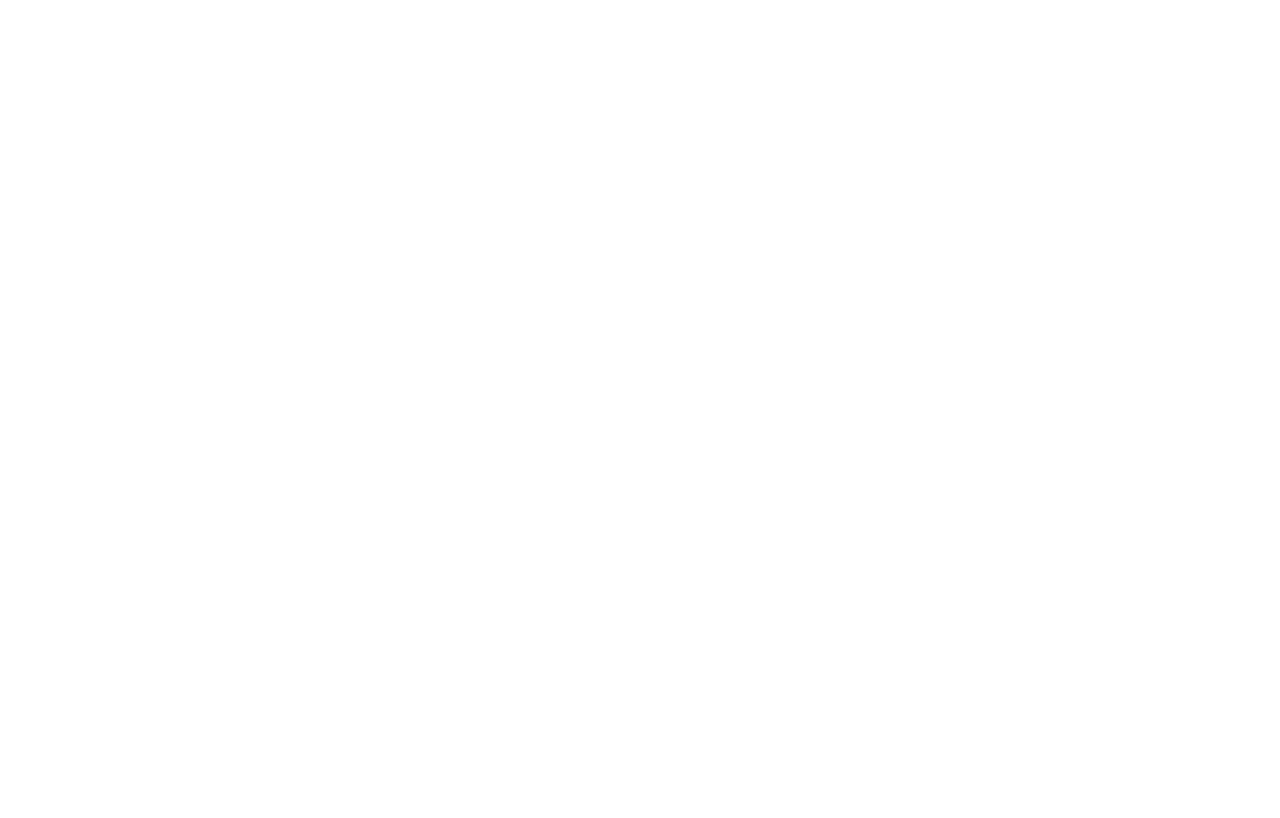
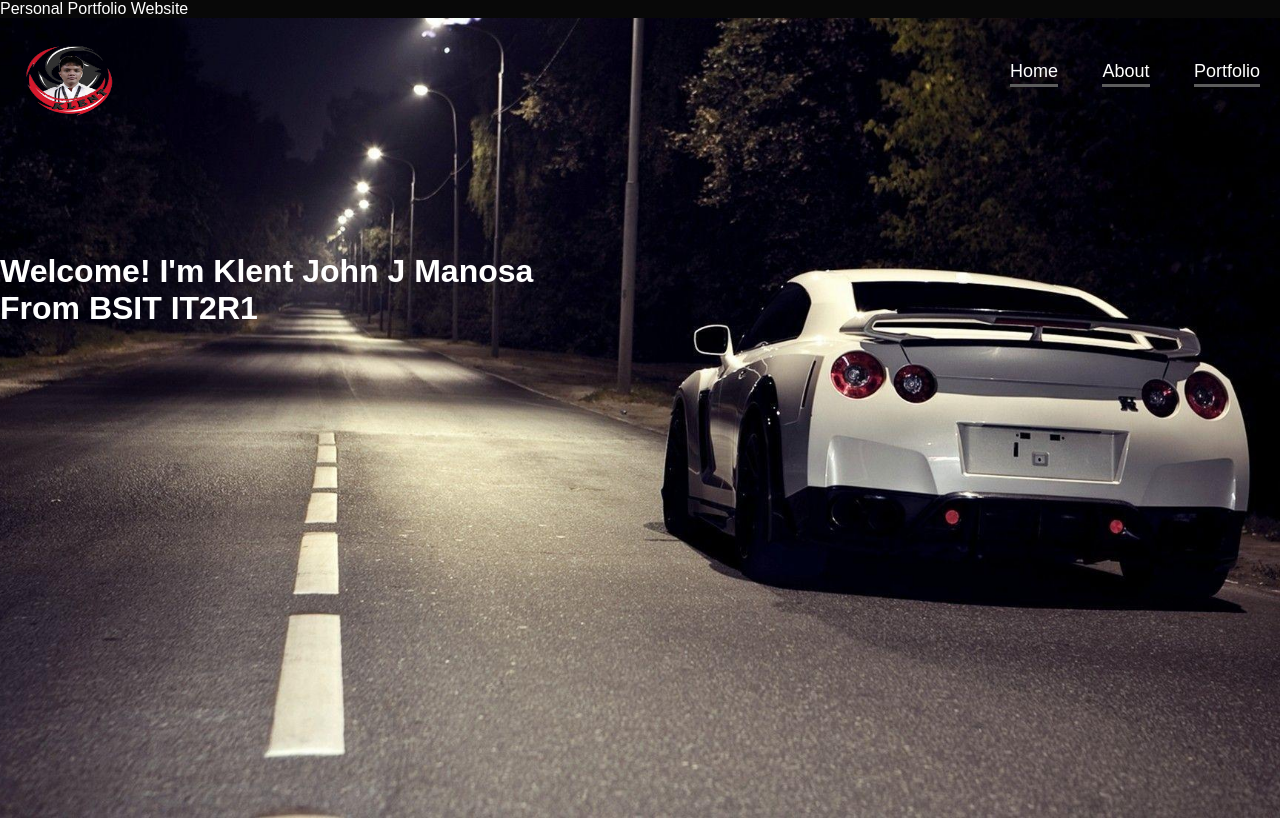
Before and after one commit to kleohn710/kleohn710.github.io, a plain HTML site: page index.html in a window 1280 px wide. Drawn offline with Linux system fonts and the light colour scheme.

Commit message:
2ndcommit

```diff
--- a/index.html
+++ b/index.html
@@ -4,9 +4,26 @@
     <meta charset="UTF-8">
     <meta http-equiv="X-UA-Compatible" content="IE=edge">
     <meta name="viewport" content="width=device-width, initial-scale=1.0">
-    <title>Document</title>
+    <title>Document</title> Personal Portfolio Website
+    <link rel="stylesheet" href="style.css">
 </head>
 <body>
+<div id="header">
+    <div class-="container">
+        <nav>
+        <img src="images/klent.png" class ="logo" width="243" height="107">
+        <ul>
+           <li><a href="">Home</a></li>
+           <li><a href="">About</a></li>
+           <li><a href="">Portfolio</a></li>
+
+        </ul>
+        </nav>
+        <div class="header-text"></div>
+        <h1>Welcome! I'm  <span>Klent John J Manosa</span><br>From BSIT IT2R1</h1>
+    </div>
+</div>
+
 
 </body>
 </html>
--- /dev/null
+++ b/style.css
@@ -0,0 +1,73 @@
+*{
+    margin: 0;
+    padding: 0;
+    font-family: 'Poppins', sans-serif;
+    box-sizing: border-box;
+
+}
+body{
+    background: #080808;
+    color: #ffffff;
+}
+#header{
+    width: 100%;
+    height: 100vh;
+    background-image: url(images/backgroun.jpg);
+    background-size: cover;
+    background-position: center;
+}
+.container{
+    padding: 10px 10%;
+
+}
+nav {
+     display: flex;
+     align-items: center;
+     justify-content: space-between;
+     flex-wrap: wrap;
+}
+
+.logo{
+    width: 140px;
+}
+
+nav ul li{
+    display: inline-block;
+    list-style: none;
+    margin: 10px 20px;
+
+
+}
+nav ul li a{
+    color: #fff;
+    text-decoration: none;
+    font-size: 18px;
+    position: relative;
+}
+
+nav ul li a::after{
+    content: '';
+    width: 100%;
+    height: 3px;
+    background: #5d5d5d;
+    position: absolute;
+    left: 0;
+    bottom: -6px;
+
+}
+
+.header-text{
+    margin-top: 10%;
+    font-size: 60px;
+
+
+}
+
+.header-text h1{
+    font-size: 80px;
+    margin-top: 70px;
+}
+
+.header-text h1 span{
+    color: aqua;
+}
```
Also changed, not shown: images/backgroun.jpg (added), images/klent.png (added), images/valorant.png (added), 1 other file.
